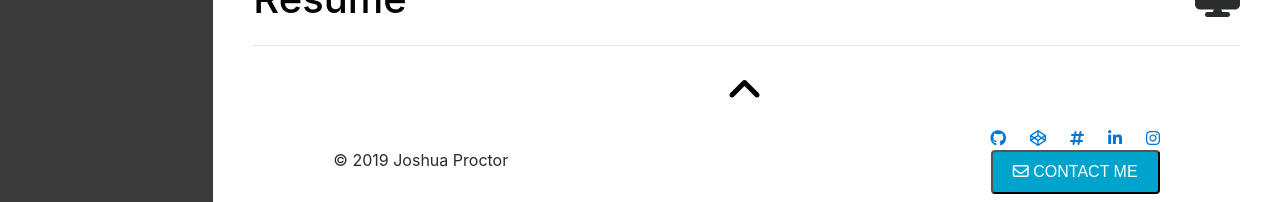
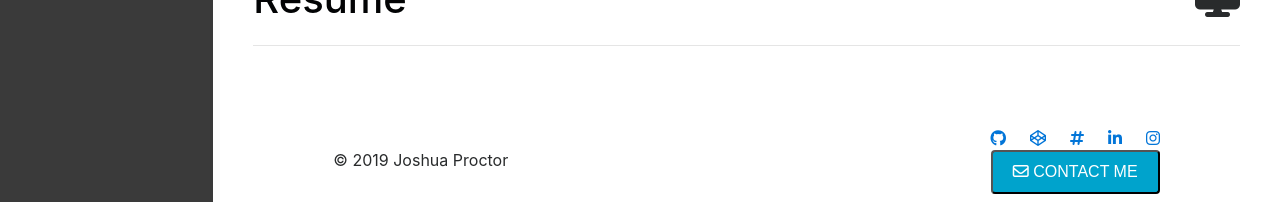
Before and after one commit to joshuaeup/my-portf, a React (Create React App) app: page /#/bio in a window 1280 px wide. Shown: the part 2015-2217 px from the top of the page. Built offline with nearby package versions, Linux system fonts and the light colour scheme.

Commit message:
removed topOfPageBtn

```diff
--- a/src/components/Footer/Footer.js
+++ b/src/components/Footer/Footer.js
@@ -40,10 +40,8 @@ class Footer extends React.Component {
                     </Link>
                 </div>
                   </div>
-                  {/* <a id="topOfPageArrowContainer" className="ins-ic rounded-circle " href={this.props.top}>
-                        <i id="topOfPageArrow" className="fas fa-angle-up align-top"></i>
-                    </a> */}
-                    <div id="topOfPageArrowContainer" className="d-flex justify-content-center">
+
+                    {/* <div id="topOfPageArrowContainer" className="d-flex justify-content-center">
                     <a  id="topOfPageArrow" className="ins-ic rounded-circle " href={this.props.top}>
                         <i className="fas fa-angle-up align-top"></i>
                         </a>
@@ -51,7 +49,7 @@ class Footer extends React.Component {
                         <circle cx="50%" cy="55%" r="50%" stroke="white" strokeWidth="3" fill="white" />
                         Sorry, your browser does not support inline SVG.
                         </svg>
-                    </div>
+                    </div> */}
 
             </footer>
         )
--- a/src/pages/Bio/bio.js
+++ b/src/pages/Bio/bio.js
@@ -267,7 +267,7 @@ render() {
                 </div>
               </div>
 
-            <Footer top={this.state.topOfPage}/>
+            <Footer/>
             </div>
           </div>
         </div>
--- a/src/pages/Experience/Experience.js
+++ b/src/pages/Experience/Experience.js
@@ -166,7 +166,7 @@ class Languages extends React.Component {
                 </div>
               </div>
             </div>
-            <Footer top={this.state.topOfPage}/>
+            <Footer/>
           </div>
         </div>
       </div>
--- a/src/pages/Home/home.js
+++ b/src/pages/Home/home.js
@@ -47,7 +47,6 @@ class Home extends React.Component {
               </Link>
             </div>
           </div>
-
           <TopNav />
         </div>
   )}
--- a/src/pages/Portfolio/Portfolio.js
+++ b/src/pages/Portfolio/Portfolio.js
@@ -118,7 +118,7 @@ class Portfolio extends React.Component {
 
               </div>
             </div>
-            <Footer top={this.state.topOfPage}/>
+            <Footer/>
           </div>
         </div>
       </div>
```
Also changed, not shown: src/pages/Contact/Contact.js (+1 -154 lines).
